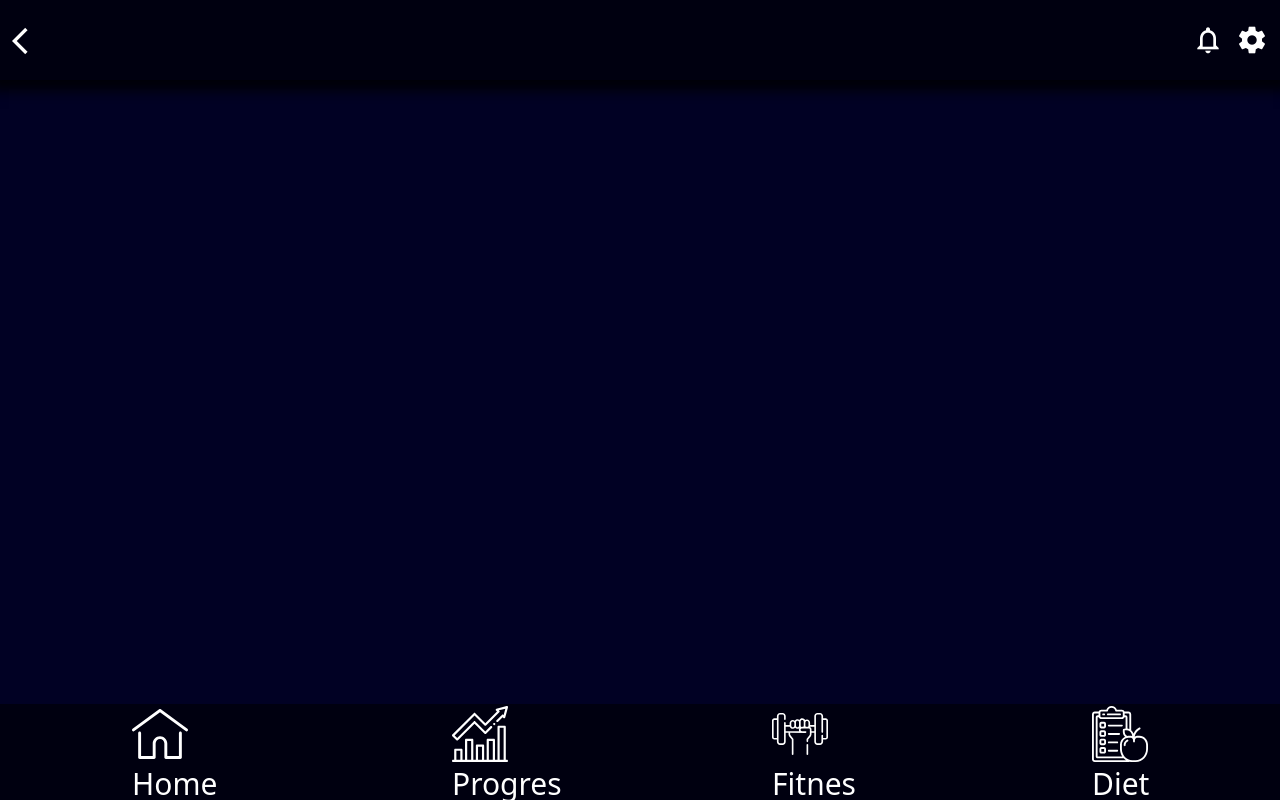
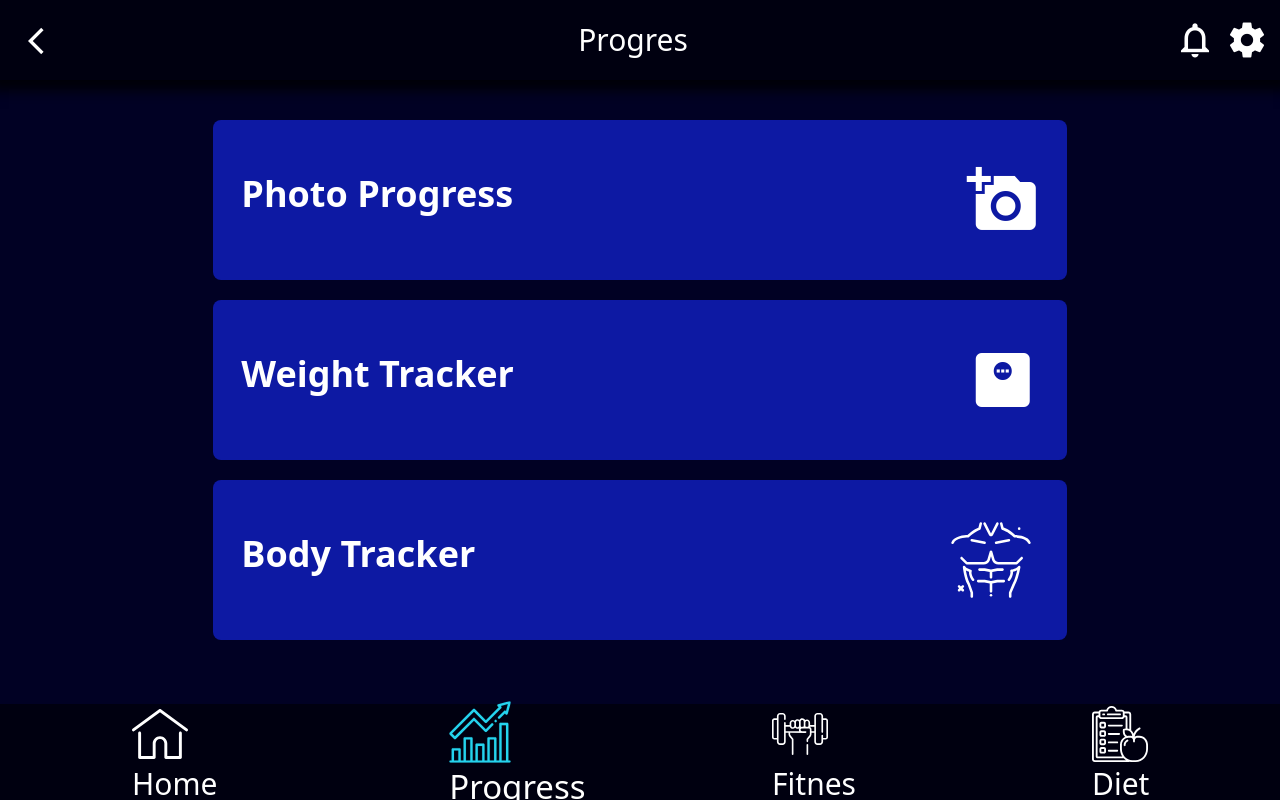
Before and after one commit to Mateuszdzidaweb/fitness-app, a Vue app: page /progress in a window 1280 px wide. Built offline with nearby package versions, Linux system fonts and the light colour scheme.

Commit message:
fitness front-end

```diff
--- a/src/components/GoBack.vue
+++ b/src/components/GoBack.vue
@@ -1,7 +1,7 @@
 <template>
   <div class="mt-2">
     <span @click="goBack"
-    class="material-icons"> arrow_back_ios </span>
+    class="material-icons go-back-icon md:text-5xl md:pl-4"> arrow_back_ios </span>
   </div>
 </template>
 
@@ -15,3 +15,13 @@ export default {
     }
 }
 </script>
+
+<style lang="less">
+
+@media only screen and (min-width: 768px) {
+    .go-back-icon{
+        font-size: 42px !important;
+    }
+}
+
+</style>
--- a/src/components/Header.vue
+++ b/src/components/Header.vue
@@ -2,29 +2,43 @@
   <div
     class="w-full h-14 flex items-center top-0 sticky z-10 top-bar bg-dark-blue px-3 md:h-20"
   >
-  <GoBack></GoBack>
-    <h1 class="text-2xl md:text-3xl text-center route-name-width">{{$route.name}}</h1>
+    <GoBack></GoBack>
+    <h1 class="text-2xl md:text-3xl text-center route-name-width">
+      {{ $route.name }}
+    </h1>
 
-    <router-link class="material-icons right-3 absolute" to="/settings">
-   settings
+    <router-link
+      class="material-icons setting-icon right-3 absolute md:text-5xl"
+      to="/settings"
+    >
+      settings
     </router-link>
-    <span class="material-icons right-14 absolute"> notifications_none </span>
+    <span class="material-icons notification-icon right-14 md:right-16 absolute md:text-5xl">
+      notifications_none
+    </span>
   </div>
-
-
 </template>
 
 
 
 <style>
-.material-icons{
-    font-size: 32px !important;
+.material-icons {
+  font-size: 32px !important;
 }
 
-.route-name-width{
-    width: calc(100% + -74px);
+.route-name-width {
+  width: calc(100% + -74px);
 }
 
+@media only screen and (min-width: 768px) {
+  .route-name-width {
+    width: calc(100% + -110px);
+  }
+
+  .setting-icon, .notification-icon {
+      font-size: 42px !important;
+  }
+}
 </style>
 
 
@@ -32,15 +46,12 @@
 <script>
 import GoBack from "@/components/GoBack.vue";
 
-export default{
-    data(){
-        return{
-
-        }
-    },
-    components:{
-        GoBack
-    }
-}
-
+export default {
+  data() {
+    return {};
+  },
+  components: {
+    GoBack,
+  },
+};
 </script>
--- a/src/components/Navbar.vue
+++ b/src/components/Navbar.vue
@@ -37,7 +37,7 @@
         Home
       </h1>
     </router-link>
-    <router-link class="w-14 h-auto px-3 md:w-20" to="/progres">
+    <router-link class="w-14 h-auto px-3 md:w-20" to="/progress">
       <svg
        :class="{ 'router-link-active': isProgresRouteActive }"
         viewBox="0 0 512.0011 512"
@@ -56,7 +56,7 @@
       <h1
         class="text-white text-center activePage flex justify-around pt-1 text-lg md:text-3xl"
       >
-        Progres
+        Progress
       </h1>
     </router-link>
     <router-link class="w-14 h-auto px-3 md:w-20" to="/fitness">
@@ -119,7 +119,7 @@ export default {
       return this.$route.matched.some((route) => route.path === "/home");
     },
     isProgresRouteActive() {
-      return this.$route.matched.some((route) => route.path === "/progres");
+      return this.$route.matched.some((route) => route.path === "/progress");
     },
     isFitnessRouteActive() {
       return this.$route.matched.some((route) => route.path === "/fitness");
--- a/src/components/auth-components/DarkModeBnt.vue
+++ b/src/components/auth-components/DarkModeBnt.vue
@@ -8,7 +8,6 @@
     <span
       class="rounded-full border w-6 h-6 border-grey shadow-inner bg-white shadow"
     >
-
     </span>
   </span>
   <!-- On -->
--- a/src/components/auth-components/LoginBox.vue
+++ b/src/components/auth-components/SignOutBtn.vue
@@ -8,9 +8,9 @@
       <!-- <button @click="logout" class="myLogout">Logout</button> -->
        <div
        @click="logout"
-        class="flex flex-row justify-between px-2 py-3 items-center" >
+        class="flex flex-row justify-between px-2 py-3 md:py-5 md:text-3xl items-center" >
         <h2 class="text-white">Sign Out</h2>
-        <span class="material-icons text-white"> logout </span>
+        <span class="material-icons sign-out-btn text-white"> logout </span>
       </div>
     </div>
   </div>
@@ -37,6 +37,13 @@ button {
   @media screen and (min-width: 600px) {
     padding: 1em 2em;
   }
+
+  @media only screen and (min-width: 768px) {
+      .sign-out-btn{
+          font-size: 42px !important;
+      }
+  }
+
 }
 </style>
 
--- a/src/router/index.js
+++ b/src/router/index.js
@@ -40,7 +40,7 @@ const routes = [{
         component: () => import( /* webpackChunkName: "about" */ '../views/auth/Register.vue')
     },
     {
-        path: '/progres',
+        path: '/progress',
         name: 'Progres',
         meta: {
             header_text: 'Sign Up to our cats',
@@ -48,7 +48,7 @@ const routes = [{
             description: 'This page is a test page for learning about Vue CLI. Its subject is cats',
             requiresAuth: true
         },
-        component: () => import( /* webpackChunkName: "about" */ '../views/Progres.vue')
+        component: () => import( /* webpackChunkName: "about" */ '../views/Progress.vue')
     },
     {
         path: '/fitness',
@@ -69,6 +69,16 @@ const routes = [{
             description: 'This page is a test page for learning about Vue CLI. Its subject is cats',
         },
         component: () => import( /* webpackChunkName: "about" */ '../views/Settings.vue')
+    },
+    {
+        path: '/photo-progress',
+        name: 'Photo Progress',
+        meta: {
+            header_text: 'Sign Up to our cats',
+            title: 'Sign Up Page',
+            description: 'This page is a test page for learning about Vue CLI. Its subject is cats',
+        },
+        component: () => import( /* webpackChunkName: "about" */ '../views/progress/PhotoProgress.vue')
     }
 ]
 
--- a/src/views/Progres.vue
+++ /dev/null
@@ -1,3 +0,0 @@
-<template>
-    <h1>This is Progress</h1>
-</template>
--- /dev/null
+++ b/src/views/Progress.vue
@@ -0,0 +1,60 @@
+<template>
+  <div class="mb-5 mt-5">
+    <router-link
+      to="/photo-progress"
+      class="rounded-lg relative p-5 transform transition-all duration-300 scale-100 hover:scale-95 mt-10 h-40 flex flex-col justify-center md:w-2/3 m-auto"
+      style="background-color: #0d19a3"
+    >
+      <div class="flex flex-row justify-between px-2">
+        <h2
+          class="text-white text-2xl md:text-4xl font-bold leading-tight mb-3 pr-1 self-center"
+        >
+          Photo Progress
+        </h2>
+        <span class="material-icons icon"> add_a_photo </span>
+      </div>
+    </router-link>
+
+    <router-link
+      to="/"
+      class="rounded-lg relative p-5 transform transition-all duration-300 scale-100 hover:scale-95 mt-5 h-40 flex flex-col justify-center md:w-2/3 m-auto"
+      style="background-color: #0d19a3"
+    >
+      <div class="flex flex-row justify-between px-2">
+        <h2
+          class="text-white text-2xl md:text-4xl font-bold leading-tight mb-3 pr-1 self-center"
+        >
+          Weight Tracker
+        </h2>
+        <span class="material-icons icon"> monitor_weight </span>
+      </div>
+    </router-link>
+
+    <router-link
+      to="/"
+      class="rounded-lg relative p-5 transform transition-all duration-300 scale-100 hover:scale-95 mt-5 h-40 flex flex-col justify-center md:w-2/3 m-auto"
+      style="background-color: #0d19a3"
+    >
+      <div class="flex flex-row justify-between px-2 ">
+        <h2
+          class="text-white text-2xl md:text-4xl font-bold leading-tight mb-3 pr-1 self-center"
+        >
+          Body Tracker
+        </h2>
+        <img class="w-20 md:w-24" src="../assets/fitness-img/bodyIcon.svg" alt="">
+      </div>
+    </router-link>
+  </div>
+</template>
+
+<style lang="less">
+.icon {
+  font-size: 60px !important;
+}
+
+@media only screen and (min-width: 768px) {
+  .icon {
+      font-size: 72px !important;
+  }
+}
+</style>
--- /dev/null
+++ b/src/views/progress/PhotoProgress.vue
@@ -0,0 +1,43 @@
+<template>
+  <div class="flex flex-col">
+    <div
+      class="flex w-full mt-5 items-center justify-center"
+    >
+      <label
+        class="w-3/4 md:w-2/4 flex flex-col items-center px-4 py-6 dark-blue-bg main-blue-font rounded-lg shadow-lg tracking-wide uppercase upload-file-box cursor-pointer hover:bg-blue hover:text-white"
+      >
+        <svg
+          class="w-8 h-8 upload-icon"
+          fill="currentColor"
+          xmlns="http://www.w3.org/2000/svg"
+          viewBox="0 0 20 20"
+        >
+          <path
+            d="M16.88 9.1A4 4 0 0 1 16 17H5a5 5 0 0 1-1-9.9V7a3 3 0 0 1 4.52-2.59A4.98 4.98 0 0 1 17 8c0 .38-.04.74-.12 1.1zM11 11h3l-4-4-4 4h3v3h2v-3z"
+          />
+        </svg>
+        <span class="mt-2 text-base md:text-2xl leading-normal">Select a file</span>
+        <input type="file" class="hidden" />
+      </label>
+    </div>
+    <button class="light-blue-bg rounded-lg mt-5 m-auto font-bold text-center px-4 py-3 transition duration-300 ease-in-out md:text-2xl">Upload File</button>
+  </div>
+</template>
+
+<style lang="less">
+
+.upload-file-box{
+    border: 1px solid #25d3ed;
+}
+
+button{
+    color: #010124;
+}
+
+@media only screen and (min-width: 768px) {
+    .upload-icon{
+        font-size: 42px !important;
+    }
+}
+
+</style>
```
Also changed, not shown: src/views/Settings.vue (+22 -22 lines), src/assets/fitness-img/bodyIcon.svg (added).
